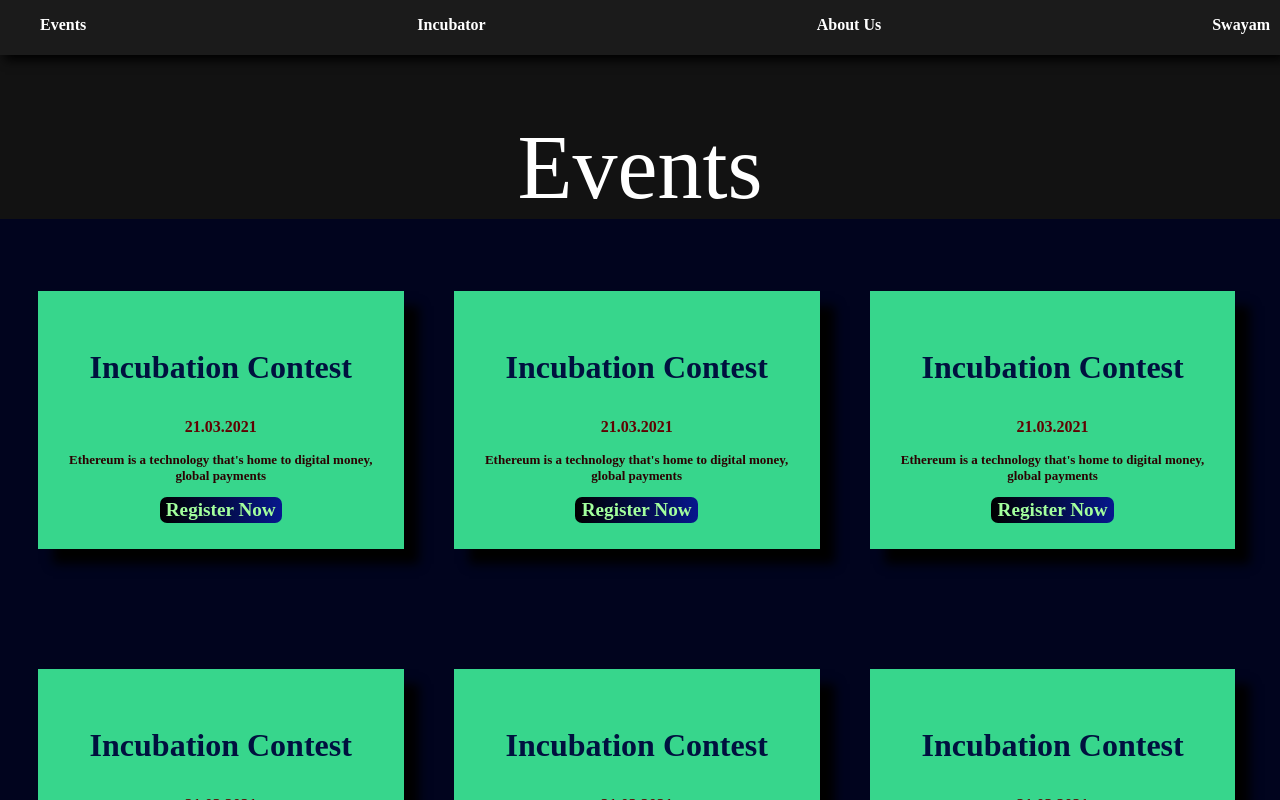
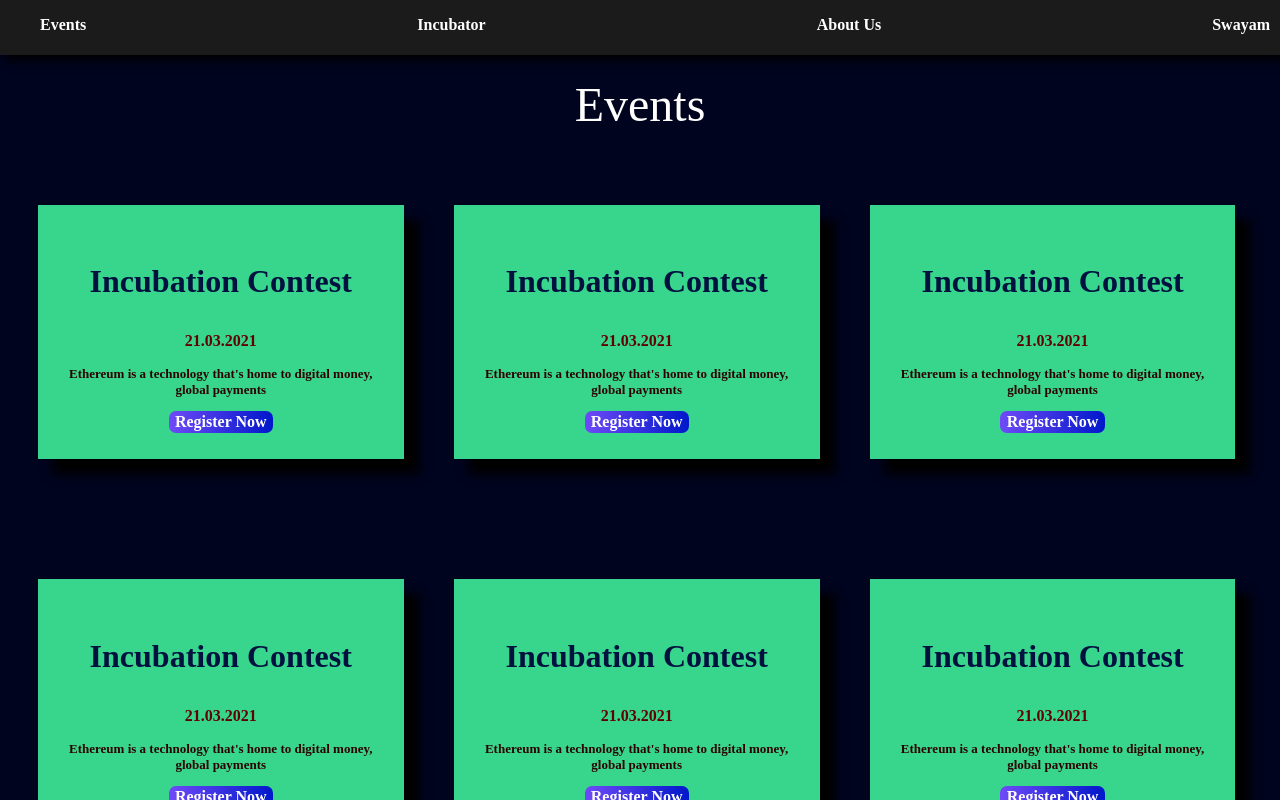
Before and after one commit to swayam-ecell-vce/website, a React (Create React App) app: page /events in a window 1280 px wide. Shown: the top 800 px of the page. Built offline with nearby package versions, Linux system fonts and the light colour scheme; a web font is replaced by a local one.

Commit message:
minor ui fixes

```diff
--- a/src/Stylesheets/EventDetailsComponent.css
+++ b/src/Stylesheets/EventDetailsComponent.css
@@ -35,8 +35,10 @@
 	padding-right: 2%;
 	border-radius: 7px;
 	width: fit-content;
-	background: linear-gradient(to right, rgb(1, 5, 41), rgb(25, 218, 192));
+	background: linear-gradient(to right, rgb(5, 155, 68), rgb(4, 240, 83));
 	transition: background 0.5s ease-in-out;
+	color: black;
+	font-weight: 700;
 }
 .det-a-btn-sec
 {
--- a/src/Stylesheets/Events.css
+++ b/src/Stylesheets/Events.css
@@ -1,16 +1,16 @@
 .ev-div-main
 {
 	padding-top: 2%;
+    background-color: #01041e;
 }
-
-
 .ev-p-head
 {
-	font-size: 90px;
+	font-size: 3em;
     font-weight: 500;
     text-align: center;
     text-shadow: 100px;
 	margin-bottom: 0;
+    margin-top: 4%;
 }
 
 .ev-div-card {
@@ -32,7 +32,7 @@
     transform: scale(1.2);
 }
 .ev-p-title{
-	font-size: xx-large;
+	font-size: 2em;
     color: #00113f;
     font-weight: bold;
 }
@@ -56,27 +56,28 @@
 .ev-p-btn{
     text-align: center;
     text-decoration: none;
-    font-size: large;
+    font-size: medium;
     font-weight: bold;
     color: rgb(163 255 157);
     display: flex;
-    font-size: larger;
     margin: 0px auto;
     margin-top: 3%;
-    padding: 0.5%;
+    padding: 0.75%;
     padding-left: 2%;
     padding-right: 2%;
     border-radius: 7px;
     width: -moz-fit-content;
     width: fit-content;
-    background: linear-gradient(to right, rgb(0 0 0), rgb(7 23 141));
-    transition: background 0.5s ease-in-out;
+    background: linear-gradient(to right, rgb(111, 74, 247), rgb(0, 24, 202));
+    transition: all 0.5s ease-in-out;
+    color: white;
 }
 
 .ev-p-btn:hover{
     text-decoration-line: underline;
-    color: rgb(243, 79, 38);
+    background: linear-gradient(to right, rgb(50, 34, 107), rgb(0, 8, 71));
 	cursor: pointer;
+    color: white;
 	text-decoration: none;
     font-weight: 700;
 }
```
